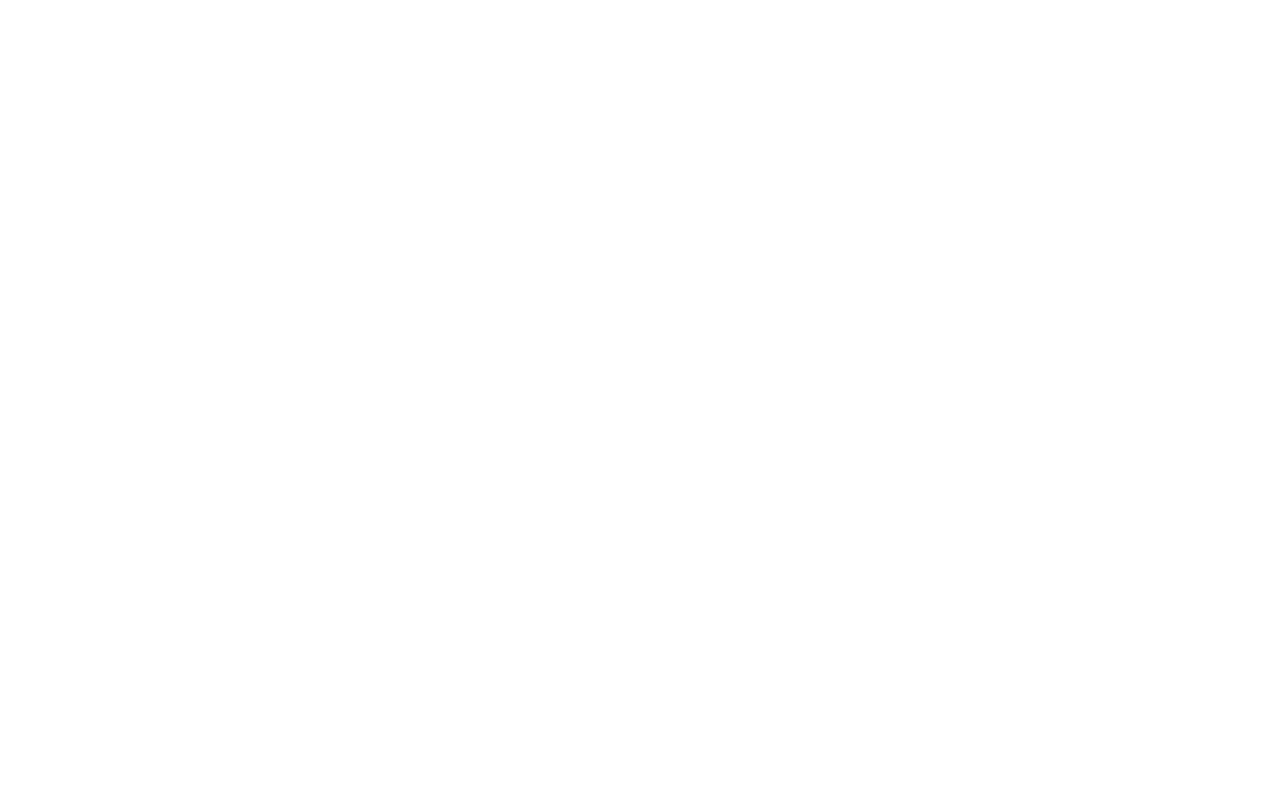
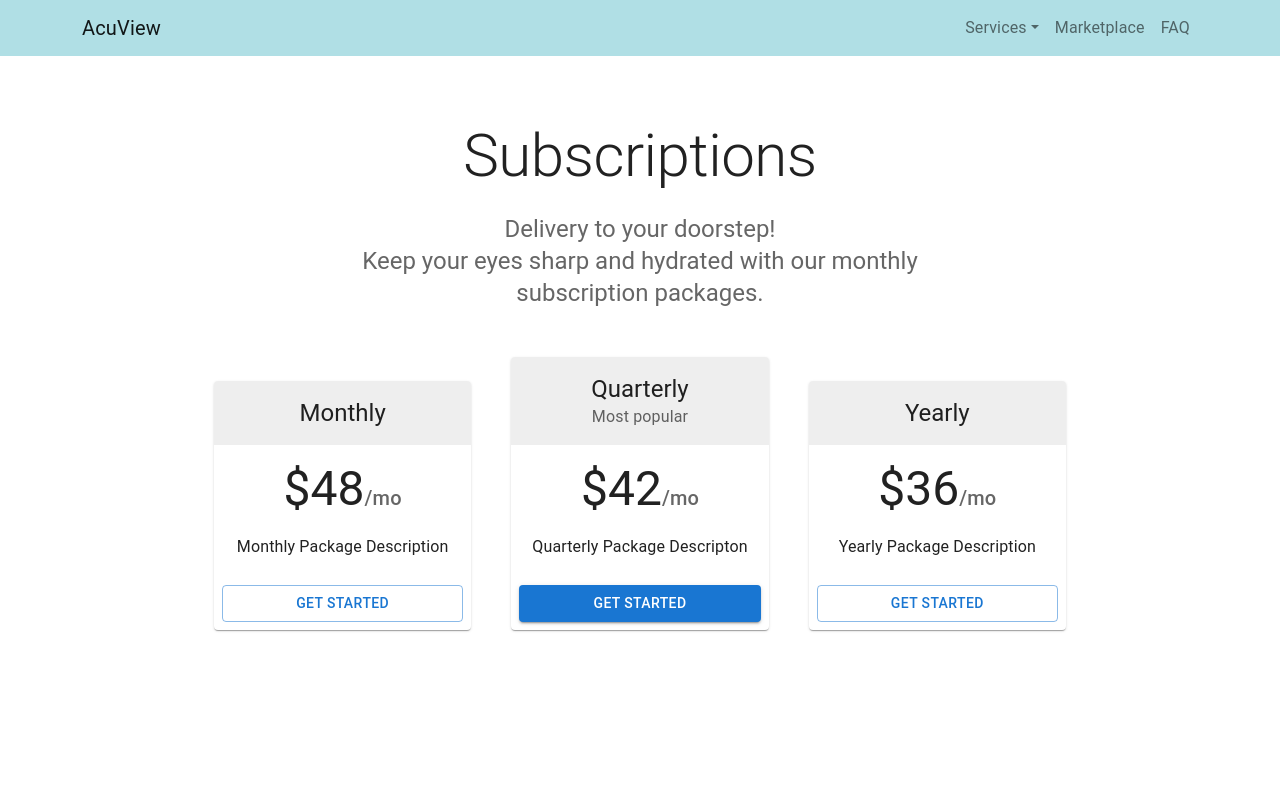
Before and after one commit to myc37/eye-spiring, a React (Create React App) app: page /subscriptions in a window 1280 px wide. Shown: the top 800 px of the page. Built offline with nearby package versions, Linux system fonts and the light colour scheme.

Commit message:
subscriptions page

```diff
--- a/package.json
+++ b/package.json
@@ -5,6 +5,9 @@
   "dependencies": {
     "@emotion/react": "^11.7.1",
     "@emotion/styled": "^11.6.0",
+    "@material-ui/core": "^4.12.3",
+    "@material-ui/icons": "^4.11.2",
+    "@mui/icons-material": "^5.4.1",
     "@mui/material": "^5.4.1",
     "@testing-library/jest-dom": "^5.16.2",
     "@testing-library/react": "^12.1.2",
--- a/src/App.js
+++ b/src/App.js
@@ -1,7 +1,7 @@
 import { Routes, Route } from "react-router-dom";
 import Test from "./pages/Test";
 import Home from "./pages/Home";
-import Subscriptions from "./pages/Subscription";
+import Subscription from "./pages/Subscription";
 import Marketplace from "./pages/Marketplace"
 function App() {
 	return (
@@ -10,7 +10,7 @@
 				<Route path="/" element={<Home />} />
 				<Route path="/test" element={<Test />} />
 				<Route path = "/market" element = {<Marketplace/>}/>
-				<Route path = "/subscriptions" element = {<Subscriptions/>}/>
+				<Route path = "/subscriptions" element = {<Subscription/>}/>
 			</Routes>
 		</div>
 	);
--- a/src/components/Navbar/index.js
+++ b/src/components/Navbar/index.js
@@ -1,13 +1,13 @@
 import React from "react";
 import "./index.css";
-import { Link, NavLink } from 'react-router-dom'
+import {NavLink } from 'react-router-dom'
 import {Navbar, Container, Nav, NavDropdown} from 'react-bootstrap';
 import 'bootstrap/dist/css/bootstrap.min.css';
 
 const AppNavbar = () => {
 	return <Navbar collapseOnSelect expand="lg" className="nav" variant="light" >
 	<Container>
-	<Navbar.Brand href="#home">AcuView</Navbar.Brand>
+	<Navbar.Brand as = {NavLink} to = "/">AcuView</Navbar.Brand>
 	<Navbar.Toggle aria-controls="responsive-navbar-nav" />
 	<Navbar.Collapse id="responsive-navbar-nav">
 	  <Nav className="me-auto">
--- a/src/pages/Subscription/index.js
+++ b/src/pages/Subscription/index.js
@@ -1,7 +1,177 @@
-import React from "react";
+import * as React from 'react';
 
-const Subscriptions = () => {
-	return <div></div>;
-};
+import Box from '@mui/material/Box';
+import Button from '@mui/material/Button';
+import Card from '@mui/material/Card';
+import CardActions from '@mui/material/CardActions';
+import CardContent from '@mui/material/CardContent';
+import CardHeader from '@mui/material/CardHeader';
+import CssBaseline from '@mui/material/CssBaseline';
+import Grid from '@mui/material/Grid';
+import StarIcon from '@mui/icons-material/StarBorder';
+import Typography from '@mui/material/Typography';
+import Link from '@mui/material/Link';
+import GlobalStyles from '@mui/material/GlobalStyles';
+import Container from '@mui/material/Container';
+import AppNavbar from "../../components/Navbar";
+import Footer from "../../components/Footer"
 
-export default Subscriptions;
+
+
+function Copyright(props) {
+  return (
+    <Typography variant="body2" color="text.secondary" align="center" {...props}>
+      {'Copyright © '}
+      <Link color="inherit" href="https://mui.com/">
+        Your Website
+      </Link>{' '}
+      {new Date().getFullYear()}
+      {'.'}
+    </Typography>
+  );
+}
+
+const tiers = [
+  {
+    title: 'Monthly',
+    price: '48',
+    description: [
+      'Monthly Package Description',
+      '',
+      '',
+      '',
+    ],
+    buttonText: 'Get Started',
+    buttonVariant: 'outlined',
+  },
+  {
+    title: 'Quarterly',
+    subheader: 'Most popular',
+    price: '42',
+    description: [
+      'Quarterly Package Descripton',
+      '',
+      '',
+      '',
+    ],
+    buttonText: 'Get started',
+    buttonVariant: 'contained',
+  },
+  {
+    title: 'Yearly',
+    price: '36',
+    description: [
+      'Yearly Package Description',
+      '',
+      '',
+      '',
+    ],
+    buttonText: 'Get started',
+    buttonVariant: 'outlined',
+  },
+];
+
+
+
+function Subscription() {
+  return (
+    <React.Fragment>
+      <GlobalStyles styles={{ ul: { margin: 0, padding: 0, listStyle: 'none' } }} />
+      <CssBaseline />
+      	<AppNavbar></AppNavbar>
+      {/* Hero unit */}
+      <Container disableGutters maxWidth="sm" component="main" sx={{ pt: 8, pb: 6 }}>
+        <Typography
+          component="h1"
+          variant="h2"
+          align="center"
+          color="text.primary"
+          gutterBottom
+        >
+          Subscriptions
+        </Typography>
+        <Typography variant="h5" align="center" color="text.secondary" component="p">
+          Delivery to your doorstep!
+
+        </Typography>
+        <Typography variant="h5" align="center" color="text.secondary" component="p">
+
+          Keep your eyes sharp and hydrated with our monthly subscription packages.
+        </Typography>
+      </Container>
+      {/* End hero unit */}
+      <Container maxWidth="md" component="main">
+        <Grid container spacing={5} alignItems="flex-end">
+          {tiers.map((tier) => (
+            // Enterprise card is full width at sm breakpoint
+            <Grid
+              item
+              key={tier.title}
+              xs={12}
+              sm={tier.title === 'Enterprise' ? 12 : 6}
+              md={4}
+            >
+              <Card>
+                <CardHeader
+                  title={tier.title}
+                  subheader={tier.subheader}
+                  titleTypographyProps={{ align: 'center' }}
+                  action={tier.title === 'Pro' ? <StarIcon /> : null}
+                  subheaderTypographyProps={{
+                    align: 'center',
+                  }}
+                  sx={{
+                    backgroundColor: (theme) =>
+                      theme.palette.mode === 'light'
+                        ? theme.palette.grey[200]
+                        : theme.palette.grey[700],
+                  }}
+                />
+                <CardContent>
+                  <Box
+                    sx={{
+                      display: 'flex',
+                      justifyContent: 'center',
+                      alignItems: 'baseline',
+                      mb: 2,
+                    }}
+                  >
+                    <Typography component="h2" variant="h3" color="text.primary">
+                      ${tier.price}
+                    </Typography>
+                    <Typography variant="h6" color="text.secondary">
+                      /mo
+                    </Typography>
+                  </Box>
+                  <ul>
+                    {tier.description.map((line) => (
+                      <Typography
+                        component="li"
+                        variant="subtitle1"
+                        align="center"
+                        key={line}
+                      >
+                        {line}
+                      </Typography>
+                    ))}
+                  </ul>
+                </CardContent>
+                <CardActions>
+                  <Button fullWidth variant={tier.buttonVariant}>
+                    {tier.buttonText}
+                  </Button>
+                </CardActions>
+              </Card>
+            </Grid>
+          ))}
+        </Grid>
+      </Container>
+      <Footer></Footer>
+    </React.Fragment>
+
+  );
+}
+
+export default function Subscripton() {
+  return <Subscription />;
+}
```
Also changed, not shown: 1 other file (tests, documents, lock files or other folders).
